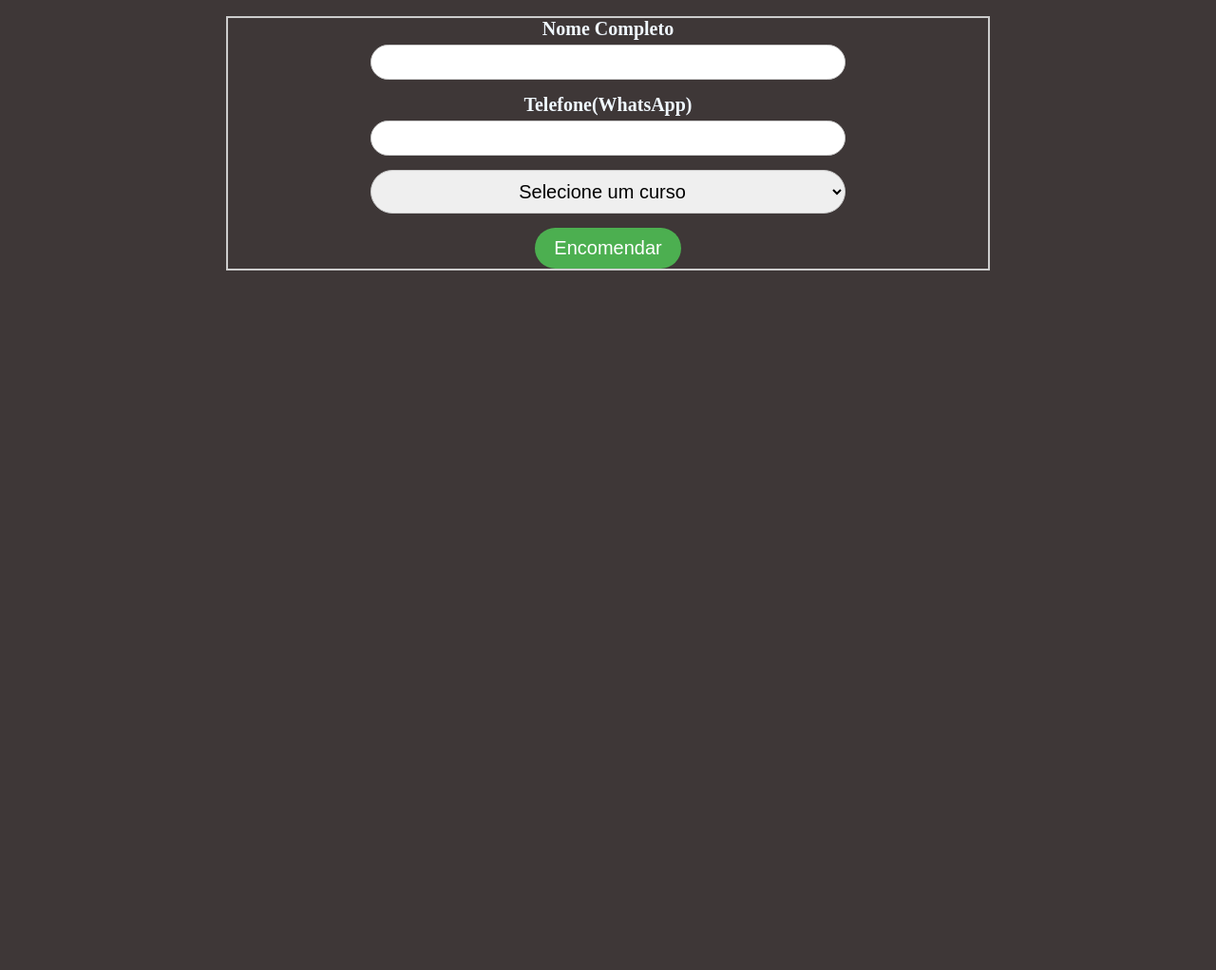
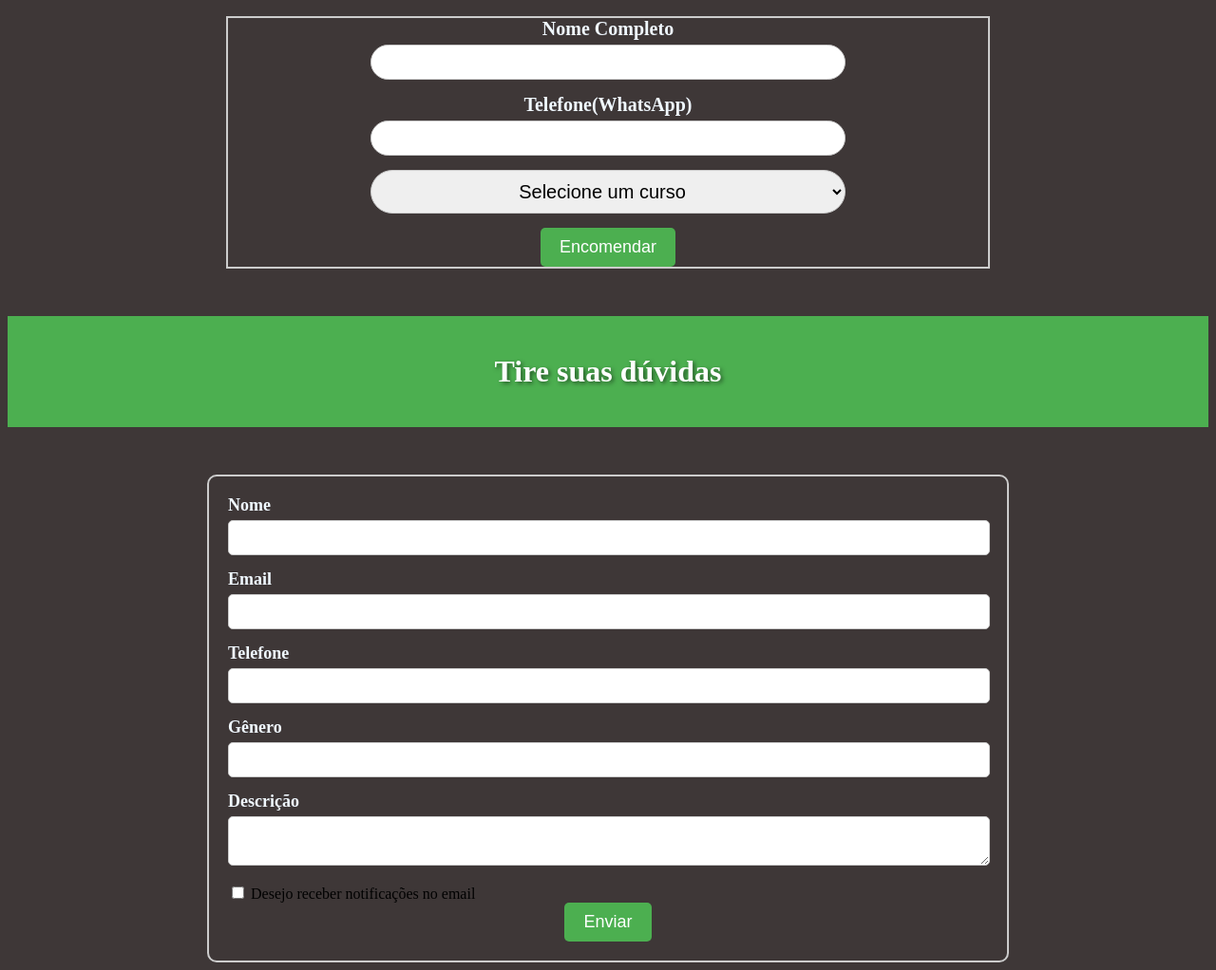
Before and after one commit to RaniFerreira/POUPEBEM-2.0, a PHP site: page / in a window 1280 px wide. Shown: the part 2619-3641 px from the top of the page at 95% size. Before the commit the page ends 2904 px from the top, so only its background shows below. Run offline with PHP 8.4, Linux system fonts and the light colour scheme.

Commit message:
caixa de formulario adicionada,sem conexao com bd(temporario)

```diff
--- a/index.php
+++ b/index.php
@@ -1,15 +1,16 @@
-
 <?php
 
 ?>
 <!DOCTYPE html>
 <html lang="pt-br">
+
 <head>
     <meta charset="UTF-8">
     <title>Poupe Bem</title>
 
     <link rel="stylesheet" href="src/css/style.css">
 </head>
+
 <body>
 
     <header>
@@ -21,7 +22,7 @@
                 <ul class="nav-links">
                     <li><a href="#home">HOME</a></li>
                     <li><a href="#encomendas">ENCOMENDAS</a></li>
-                    <li><a href="#fomulario">FORMULÁRIO</a></li>
+                    <li><a href="#formulario">FORMULÁRIO</a></li>
                     <li><a href="#Administrador">ADMINISTRADOR</a></li>
                     <li><a href="#cadastro">CADASTRO</a></li>
             </div>
@@ -38,10 +39,18 @@
             <br>
             <div class="col-6 text-sobre">
                 <p>
-                    No mundo atual, manter as finanças pessoais organizadas é fundamental para alcançar estabilidade e segurança financeira. Ao mesmo tempo, a necessidade de acompanhar informações importantes do dia a dia também é crucial. Nesse cenário, apresentamos o Poupe Bem, um WebSite inovador que combina os recursos de uma plataforma financeira com cursos que irão mudar o seu pensamento, simplificando a vida financeira e pessoal de seus usuários.
+                    No mundo atual, manter as finanças pessoais organizadas é fundamental para alcançar estabilidade e
+                    segurança financeira. Ao mesmo tempo, a necessidade de acompanhar informações importantes do dia a
+                    dia também é crucial. Nesse cenário, apresentamos o Poupe Bem, um WebSite inovador que combina os
+                    recursos de uma plataforma financeira com cursos que irão mudar o seu pensamento, simplificando a
+                    vida financeira e pessoal de seus usuários.
                 </p>
                 <br>
-                <p> Poupe Bem permite que você mantenha um foco financeiro em uma interface intuitiva. Você pode adquirir diversos conhecimentos na área de finanças e muito mais. Selecionamos os melhores cursos em alta no mercado, para que você possa adquirir o melhor conhecimento, se aprimorando em finanças deixando o gasto excessivo de lado, controlando os impulsos do dia a dia. Afinal aqui nós iremos lhe ensinar a ter um bom relacionamento com o dinheiro.</p>
+                <p> Poupe Bem permite que você mantenha um foco financeiro em uma interface intuitiva. Você pode
+                    adquirir diversos conhecimentos na área de finanças e muito mais. Selecionamos os melhores cursos em
+                    alta no mercado, para que você possa adquirir o melhor conhecimento, se aprimorando em finanças
+                    deixando o gasto excessivo de lado, controlando os impulsos do dia a dia. Afinal aqui nós iremos lhe
+                    ensinar a ter um bom relacionamento com o dinheiro.</p>
             </div>
 
 
@@ -137,8 +146,71 @@
         </section>
 
 
+        <section id="formulario">
+
+            <div class="banner">
+                <p>Tire suas dúvidas</p>
+            </div>
+
+
+            <div class="contato">
+                <form method="POST" action="guardando.php">
+
+                    <div class="field2">
+                        <label for="nome" class="label2">Nome</label>
+                        <div class="control2">
+                            <input type="text" name="nome" id="nome" class="input2">
+                        </div>
+                    </div>
+
+                    <div class="field2">
+                        <label for="email" class="label2">Email</label>
+                        <div class="control2">
+                            <input name="email" id="email" class="input2">
+                        </div>
+                    </div>
+
+                    <div class="field2">
+                        <label for="telefone" class="label2">Telefone</label>
+                        <div class="control2">
+                            <input name="telefone" id="telefone" class="input2">
+                        </div>
+                    </div>
+
+                    <div class="field2">
+                        <label for="sexo" class="label2">Gênero</label>
+                        <div class="control2">
+                            <input name="sexo" id="sexo" class="input2">
+                        </div>
+                    </div>
+
+
+
+                    <div class="field2">
+                        <label for="mensagem" class="label2">Descrição</label>
+                        <div class="control2">
+                            <textarea name="mensagem" id="mensagem" rows="2" class="textarea2"></textarea>
+                        </div>
+                    </div>
+
+
+                    <label for="" class="checkbox">
+                        <input type="checkbox"> Desejo receber notificações no email
+                    </label>
+                    <center>
+                        <div>
+                            <button type="submit">Enviar</button>
+                        </div>
+
+
+                </form>
+
+        </section>
+
+
 
     </main>
 
 </body>
+
 </html>
--- a/src/css/style.css
+++ b/src/css/style.css
@@ -251,3 +251,74 @@ button {
 button:hover {
     background-color: #45a049;
 }
+
+/*estilo da seção formulario*/
+
+.banner {
+    background-color: #4caf50;
+    color: white;
+    padding: 40px 0;
+    text-align: center;
+    margin-top: 50px;
+}
+
+.banner p {
+    font-size: 32px;
+    margin: 0;
+    font-weight: bold;
+    text-shadow: 2px 2px 4px rgba(0, 0, 0, 0.5);
+}
+
+
+.contato {
+    width: 800px;
+    margin: auto;
+    margin-top: 50px;
+    border: 2px solid #ccc;
+    padding: 20px;
+    border-radius: 10px;
+}
+
+.field2 {
+    margin-bottom: 15px;
+}
+
+.label2 {
+    display: block;
+    font-weight: bold;
+    margin-bottom: 5px;
+    font-size: 18px;
+    color: aliceblue;
+}
+
+.input2,
+.textarea2 {
+    width: calc(100% - 20px);
+    padding: 10px;
+    border: 1px solid #ccc;
+    border-radius: 5px;
+}
+
+.checkbox {
+    display: block;
+    margin-top: 10px;
+    font-size: 16px;
+}
+
+button[type="submit"] {
+    background-color: #4caf50;
+    color: white;
+    padding: 10px 20px;
+    border: none;
+    border-radius: 5px;
+    cursor: pointer;
+    font-size: 18px;
+}
+
+button[type="submit"]:hover {
+    background-color: #45a049;
+}
+
+.center {
+    text-align: center;
+}
```
Lines whose indentation alone changed are shown as unchanged.
